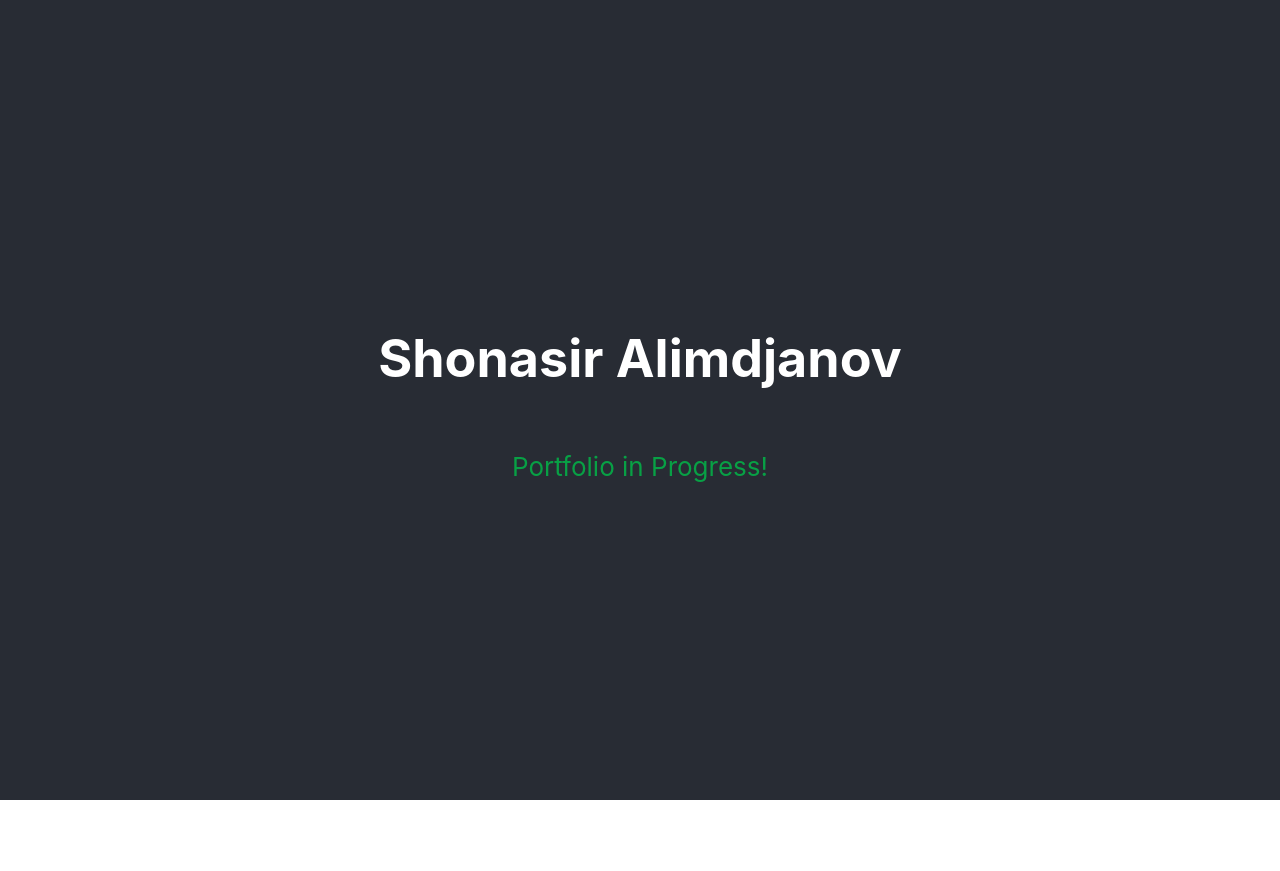
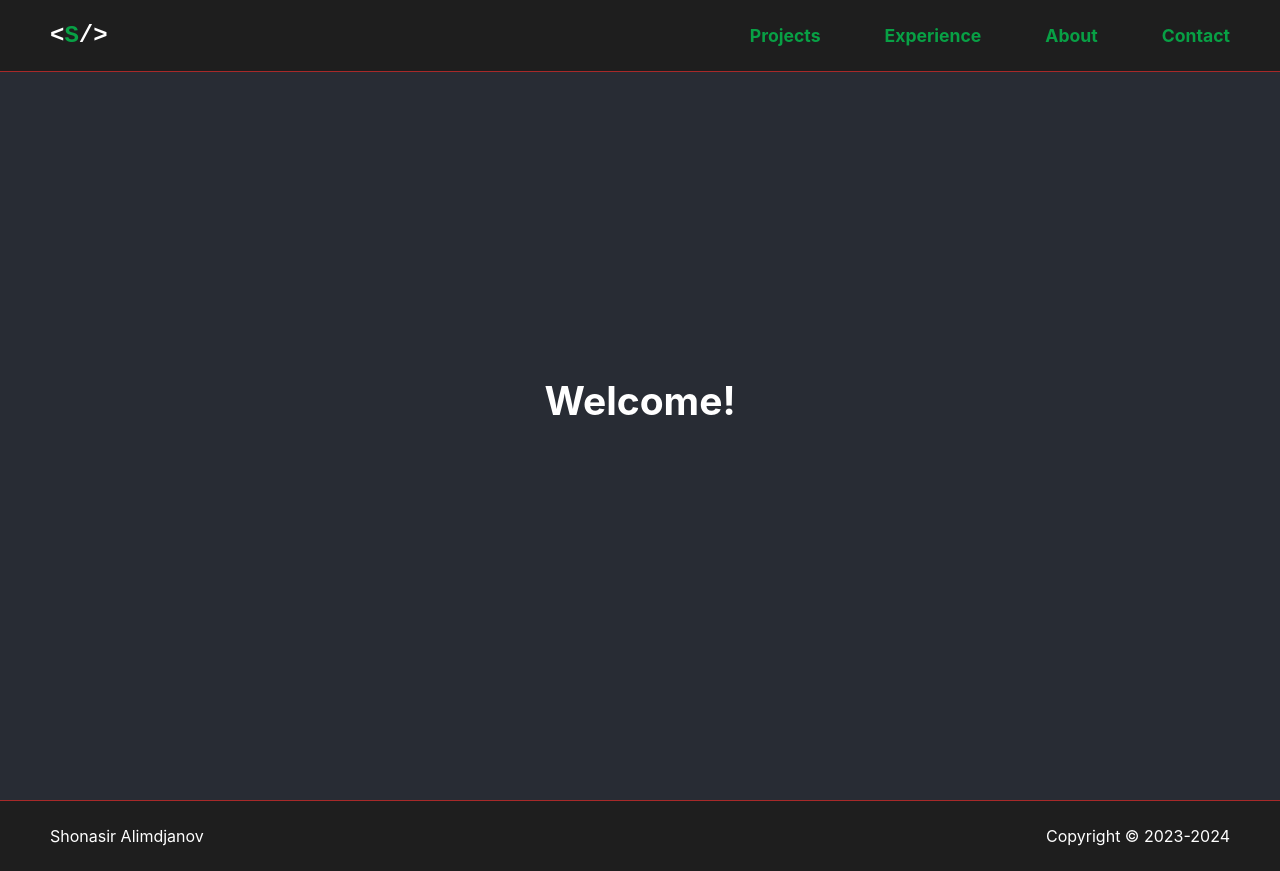
Before and after one commit to SAlimdjanov/salimdjanov.github.io, a React (Create React App) app: page / in a window 1280 px wide. Before the commit the page ends 800 px from the top, so only its background shows below. Built offline with nearby package versions, Linux system fonts and the light colour scheme.

Commit message:
Added navbar and  DOM router

```diff
--- a/public/index.html
+++ b/public/index.html
@@ -6,14 +6,11 @@
         <meta name="viewport" content="width=device-width, initial-scale=1" />
         <meta name="theme-color" content="#000000" />
         <meta name="og:title" content="Shonasir Alimdjanov" />
-        <meta
-            name="og:description"
-            content="Portfolio website created with React"
-        />
+        <meta name="og:description" content="Personal portfolio website" />
         <meta name="og:image" content="%PUBLIC_URL%/favicon.ico" />
         <link rel="apple-touch-icon" href="%PUBLIC_URL%/favicon.ico" />
         <link rel="manifest" href="%PUBLIC_URL%/manifest.json" />
-        <title>Shonasir Alimdjanov</title>
+        <title>Shonasir Alimdjanov: Full-Stack Developer</title>
     </head>
     <body>
         <div id="root"></div>
--- a/src/App.css
+++ b/src/App.css
@@ -1,22 +1,36 @@
 :root {
+    --primary-background: #1e1e1e;
+    --secondary-background: #282c34;
+    --subtle-background: #2c2c2c;
     --pigment-green: #08a045;
+    --light-content-text: #ffffff;
+    --accent-color-1: #3498db;
+    --accent-color-2: #a72929;
 }
 
-.App {
+* {
+    margin: 0;
+    padding: 0;
+    box-sizing: border-box;
+    text-decoration: none;
     text-align: center;
 }
 
-.App-header {
-    background-color: #282c34;
+main {
+    background-color: var(--secondary-background);
     min-height: 100vh;
     display: flex;
     flex-direction: column;
     align-items: center;
     justify-content: center;
     font-size: calc(10px + 2vmin);
-    color: white;
+    color: var(--light-content-text);
 }
 
-.App-header p {
-    color: var(--pigment-green);
+footer {
+    padding: 25px 50px;
+    background-color: var(--primary-background);
+    display: flex;
+    justify-content: space-between;
+    border-top: 1px solid var(--accent-color-2);
 }
--- a/src/App.js
+++ b/src/App.js
@@ -1,13 +1,28 @@
 import "./App.css";
+import { BrowserRouter as Router, Routes, Route } from "react-router-dom";
+import Navbar from "./components/Navbar";
+import Home from "./components/Home";
+import About from "./components/About";
+import Footer from "./components/Footer";
 
 function App() {
     return (
-        <div className="App">
-            <header className="App-header">
-                <h1>Shonasir Alimdjanov</h1>
-                <p>Portfolio in Progress!</p>
-            </header>
-        </div>
+        <Router>
+            <>
+                <header>
+                    <Navbar />
+                </header>
+                <main>
+                    <Routes>
+                        <Route path="/" element={<Home />} />
+                        <Route path="/about" element={<About />} />
+                    </Routes>
+                </main>
+                <footer>
+                    <Footer />
+                </footer>
+            </>
+        </Router>
     );
 }
 
--- /dev/null
+++ b/src/components/About.js
@@ -0,0 +1,9 @@
+function About() {
+    return (
+        <>
+            <h2>About Me</h2>
+        </>
+    );
+}
+
+export default About;
--- /dev/null
+++ b/src/components/Footer.css
@@ -0,0 +1,3 @@
+.footer-text {
+    color: var(--light-content-text);
+}
--- /dev/null
+++ b/src/components/Footer.js
@@ -0,0 +1,12 @@
+import "./Footer.css";
+
+function Footer() {
+    return (
+        <>
+            <p className="footer-text">Shonasir Alimdjanov</p>
+            <p className="footer-text">Copyright &copy; 2023-2024</p>
+        </>
+    );
+}
+
+export default Footer;
--- /dev/null
+++ b/src/components/Home.js
@@ -0,0 +1,9 @@
+function Home() {
+    return (
+        <>
+            <h2>Welcome!</h2>
+        </>
+    );
+}
+
+export default Home;
--- /dev/null
+++ b/src/components/Navbar.css
@@ -0,0 +1,98 @@
+#emblem {
+    font-family: "Courier New", Courier, monospace;
+    font-weight: bold;
+}
+
+#emblem:hover .angled-braces {
+    color: var(--accent-color-1);
+    transition: 0.75s;
+}
+
+#name-initial {
+    color: var(--pigment-green);
+}
+
+nav {
+    position: fixed;
+    top: 0;
+    left: 0;
+    right: 0;
+    height: 72px;
+    background-color: var(--primary-background);
+    padding: 15px 50px;
+    display: flex;
+    justify-content: space-between;
+    align-items: center;
+    color: var(--light-content-text);
+    border-bottom: 1px solid var(--accent-color-2);
+    z-index: 1000;
+}
+
+nav #home-link {
+    color: var(--light-content-text);
+}
+
+nav ul {
+    list-style-type: none;
+    display: flex;
+    gap: 5vw;
+    transition: right 0.3s ease;
+}
+
+nav li {
+    font-size: 1.1rem;
+    font-weight: bold;
+}
+
+li a {
+    color: var(--pigment-green);
+}
+
+li a:hover {
+    color: var(--accent-color-1);
+    transition: 0.75s;
+}
+
+.hide {
+    right: -100%;
+}
+
+@media screen and (max-width: 700px) {
+    .hamburger-menu {
+        display: flex;
+        flex-direction: column;
+        gap: 8px;
+        padding: 10px;
+        margin-right: -10px;
+    }
+
+    .hamburger-lines {
+        display: block;
+        background-color: var(--light-content-text);
+        width: 35px;
+        height: 2px;
+    }
+
+    .lines-rotate {
+        background-color: var(--subtle-background);
+        border-radius: 5px;
+    }
+
+    nav {
+        padding: 15px 20px;
+    }
+
+    nav ul {
+        width: 100%;
+        flex-direction: column;
+        justify-content: center;
+        align-items: center;
+        position: absolute;
+        top: 71px;
+        right: 0;
+        background-color: var(--subtle-background);
+        padding: 35px 0;
+        border-top: 1px solid var(--accent-color-2);
+        border-bottom: 1px solid var(--accent-color-2);
+    }
+}
--- /dev/null
+++ b/src/components/Navbar.js
@@ -0,0 +1,94 @@
+/**
+ * Navbar.js
+ */
+
+import "./Navbar.css";
+import React, { useState } from "react";
+import { Link } from "react-router-dom";
+
+const navLinks = [
+    {
+        page: "Projects",
+        url: "/my-projects",
+    },
+    {
+        page: "Experience",
+        url: "/experience",
+    },
+    {
+        page: "About",
+        url: "/about",
+    },
+    {
+        page: "Contact",
+        url: "/contact",
+    },
+];
+
+/**
+ * Processes Navbar content
+ *
+ * @param {*} object Object to be processed
+ * @param {*} styleClass Styles to be applied
+ * @param {function} clickHandler Handle Click Events
+ * @returns DOM Router links
+ */
+function mapListLinks(object, styleClass, clickHandler) {
+    const listItems = object.map((item, index) => {
+        return (
+            <li key={index}>
+                <Link
+                    className={styleClass}
+                    to={item.url}
+                    key={index}
+                    onClick={clickHandler}
+                >
+                    {item.page}
+                </Link>
+            </li>
+        );
+    });
+
+    return listItems;
+}
+
+function Navbar() {
+    const [isNavbarHidden, setNavbarHidden] = useState(true);
+
+    const toggleNavbar = () => {
+        setNavbarHidden(!isNavbarHidden);
+    };
+
+    const handleLinkClick = () => {
+        setNavbarHidden(true);
+    };
+
+    return (
+        <nav className="navbar-container">
+            <Link id="home-link" to="/" onClick={handleLinkClick}>
+                <h1 id="emblem">
+                    <span className="angled-braces">&lt;</span>
+                    <span id="name-initial">S</span>/
+                    <span className="angled-braces">&gt;</span>
+                </h1>
+            </Link>
+
+            <div
+                className={`hamburger-menu ${
+                    isNavbarHidden ? "" : "lines-rotate"
+                }`}
+                onClick={toggleNavbar}
+            >
+                <span className="hamburger-lines"></span>
+                <span className="hamburger-lines"></span>
+                <span className="hamburger-lines"></span>
+            </div>
+
+            <ul id="nav-links" className={isNavbarHidden ? "hide" : ""}>
+                {mapListLinks(navLinks, "links", handleLinkClick)}
+            </ul>
+        </nav>
+    );
+}
+
+export default Navbar;
--- a/src/index.css
+++ b/src/index.css
@@ -1,10 +1,11 @@
 body {
-    margin: 0;
     font-family: -apple-system, BlinkMacSystemFont, "Segoe UI", "Roboto",
         "Oxygen", "Ubuntu", "Cantarell", "Fira Sans", "Droid Sans",
         "Helvetica Neue", sans-serif;
     -webkit-font-smoothing: antialiased;
     -moz-osx-font-smoothing: grayscale;
+    height: 100vh;
+    overflow-x: hidden;
 }
 
 code {
```
Also changed, not shown: package.json (+7 -0 lines), 2 other files (tests, documents, lock files or other folders).
